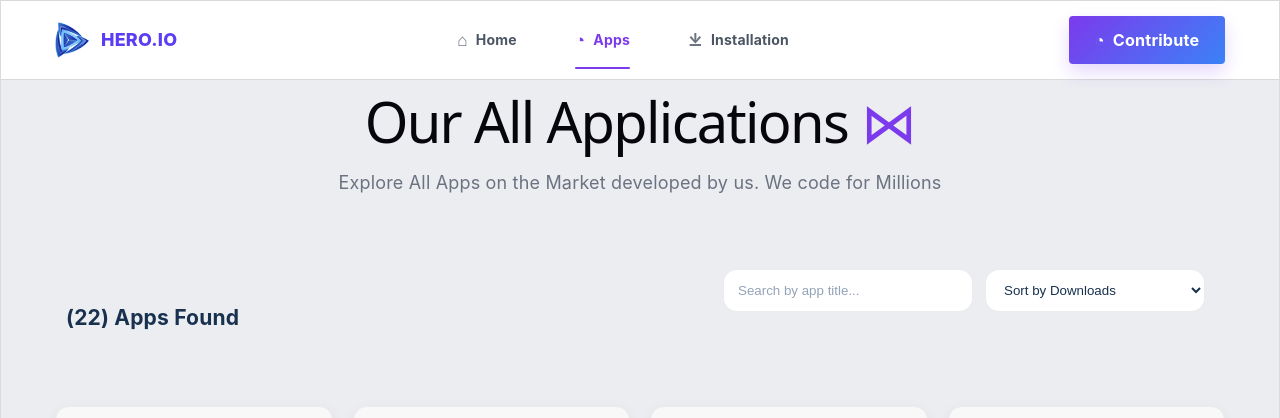
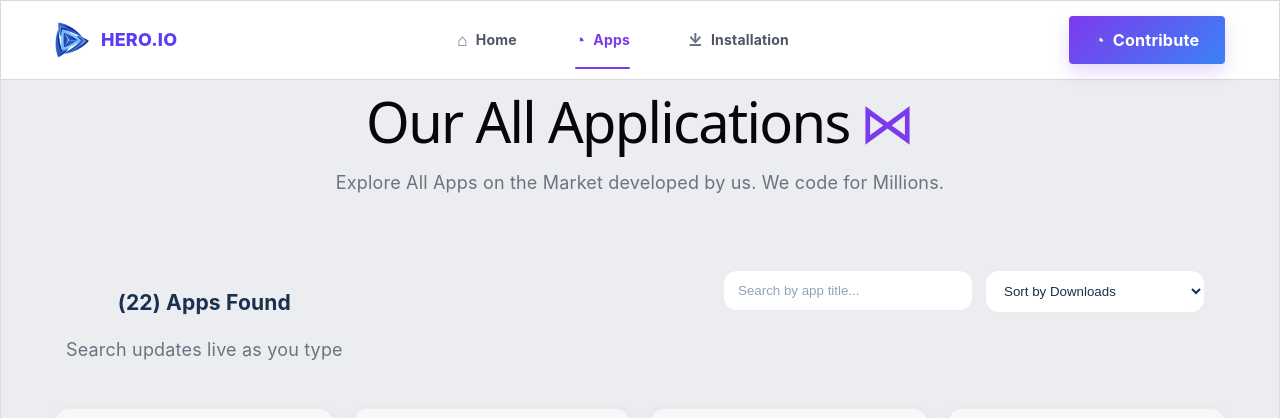
Before and after one commit to Tawseef-Taher-19/hero-IO, a React (Vite) app: page /apps in a window 1280 px wide. Shown: the top 418 px of the page. Built offline with nearby package versions, Linux system fonts and the light colour scheme.

Commit message:
add: loading text animation

```diff
--- a/src/components/LoadingSpinner.jsx
+++ b/src/components/LoadingSpinner.jsx
@@ -1,6 +1,6 @@
-const LoadingSpinner = ({ text = "Loading..." }) => {
+const LoadingSpinner = ({ text = "Loading...", fullScreen = false }) => {
   return (
-    <div className="loading-box">
+    <div className={fullScreen ? "loading-box fullscreen-loader" : "loading-box"}>
       <div className="spinner"></div>
       <p>{text}</p>
     </div>
--- a/src/components/RouteLoader.jsx
+++ b/src/components/RouteLoader.jsx
@@ -7,13 +7,8 @@ const RouteLoader = () => {
   const [loading, setLoading] = useState(false);
 
   useEffect(() => {
-    // When the path changes, start loading
     setLoading(true);
-
-    // Set a small timer so the spinner is visible but not annoying
-    const timer = setTimeout(() => setLoading(false), 350);
-
-    // Cleanup the timer if the user leaves the page quickly
+    const timer = setTimeout(() => setLoading(false), 500);
     return () => clearTimeout(timer);
   }, [location.pathname]);
 
@@ -21,7 +16,7 @@ const RouteLoader = () => {
 
   return (
     <div className="route-loader">
-      <LoadingSpinner text="Loading page..." />
+      <LoadingSpinner text="Loading page..." fullScreen />
     </div>
   );
 };
--- a/src/index.css
+++ b/src/index.css
@@ -1587,3 +1587,31 @@ div.show-all-wrap{
     width: 100%;
   }
 }
+
+/* animation loading */
+.loading-box {
+  display: flex;
+  flex-direction: column;
+  align-items: center;
+  gap: 12px;
+  justify-content: center;
+  text-align: center;
+  padding: 24px;
+}
+
+.fullscreen-loader {
+  min-height: 100vh;
+}
+
+.search-loader-wrap {
+  min-height: 220px;
+  display: grid;
+  place-items: center;
+}
+
+/* Mobile adjustment */
+@media (max-width: 768px) {
+  .search-loader-wrap {
+    min-height: 180px;
+  }
+}
--- a/src/pages/Apps.jsx
+++ b/src/pages/Apps.jsx
@@ -1,5 +1,5 @@
 import { useEffect, useMemo, useState } from "react";
-import { Link, useNavigate } from "react-router-dom";
+import { useNavigate } from "react-router-dom";
 import apps from "../data/apps.json";
 import AppCard from "../components/AppCard";
 import LoadingSpinner from "../components/LoadingSpinner";
@@ -10,14 +10,15 @@ const Apps = () => {
   const [sortBy, setSortBy] = useState("");
   const [searchLoading, setSearchLoading] = useState(false);
 
-  // Simple debounce effect for the loading state
+  // Improved loading effect: triggers on search OR sort change
   useEffect(() => {
-    if (!search) return;
     setSearchLoading(true);
-    const timer = setTimeout(() => setSearchLoading(false), 300);
+    // 400ms delay provides a smoother visual transition than 300ms
+    const timer = setTimeout(() => setSearchLoading(false), 400);
     return () => clearTimeout(timer);
-  }, [search]);
+  }, [search, sortBy]);
 
+  // Optimized filtering and sorting
   const filteredApps = useMemo(() => {
     let result = [...apps].filter((app) =>
       app.title.toLowerCase().includes(search.toLowerCase())
@@ -25,9 +26,7 @@ const Apps = () => {
 
     if (sortBy === "high-low") {
       result.sort((a, b) => b.downloads - a.downloads);
-    }
-
-    if (sortBy === "low-high") {
+    } else if (sortBy === "low-high") {
       result.sort((a, b) => a.downloads - b.downloads);
     }
 
@@ -42,20 +41,26 @@ const Apps = () => {
 
   return (
     <section className="section-block">
+      {/* Title Box matching the "Our All Applications" design */}
       <div className="title-box card">
-        <h1>Our All Applications <span className="title-icon purple">⋈</span></h1>
+        <h1>
+          Our All Applications
+          <span className="title-icon purple" style={{ marginLeft: '10px' }}>⋈</span>
+        </h1>
         <p className="muted">
-Explore All Apps on the Market developed by us. We code for Millions
+          Explore All Apps on the Market developed by us. We code for Millions.
         </p>
       </div>
 
+      {/* Toolbar with live count and controls */}
       <div className="toolbar card">
-        <div>
+        <div className="toolbar-header">
           <h3>({filteredApps.length}) Apps Found</h3>
-          {/* <p className="muted">Search is case-insensitive and updates live.</p> */}
+          <p className="muted smaller">Search updates live as you type</p>
         </div>
 
         <div className="toolbar-controls">
+          <div className="search-input-wrapper">
             <input
               type="text"
               placeholder="Search by app title..."
@@ -63,11 +68,13 @@ Explore All Apps on the Market developed by us. We code for Millions
               onChange={(e) => setSearch(e.target.value)}
               className="input"
             />
+          </div>
 
+          <div className="select-input-wrapper">
             <select
               value={sortBy}
               onChange={(e) => setSortBy(e.target.value)}
-            className="input"
+              className="input select-input"
             >
               <option value="">Sort by Downloads</option>
               <option value="high-low">High-Low</option>
@@ -75,9 +82,14 @@ Explore All Apps on the Market developed by us. We code for Millions
             </select>
           </div>
         </div>
+      </div>
 
+      {/* Main Content Area */}
       {searchLoading ? (
+        // Wrapper ensures the page doesn't jump when the spinner appears
+        <div className="search-loader-wrap card">
           <LoadingSpinner text="Searching apps..." />
+        </div>
       ) : filteredApps.length ? (
         <div className="apps-grid">
           {filteredApps.map((app) => (
@@ -85,12 +97,14 @@ Explore All Apps on the Market developed by us. We code for Millions
           ))}
         </div>
       ) : (
+        /* Enhanced Empty State */
         <div className="center-box card">
+          <div className="empty-state-icon">🔍</div>
           <h2>No App Found</h2>
           <p className="muted">
-            We could not find any app matching your current search.
+            We could not find any app matching "<strong>{search}</strong>".
           </p>
-          <div className="btn-group">
+          <div className="btn-group" style={{ marginTop: '20px' }}>
              <button onClick={handleShowAll} className="btn">
                Show All Apps
              </button>
```
Lines whose indentation alone changed are shown as unchanged.
